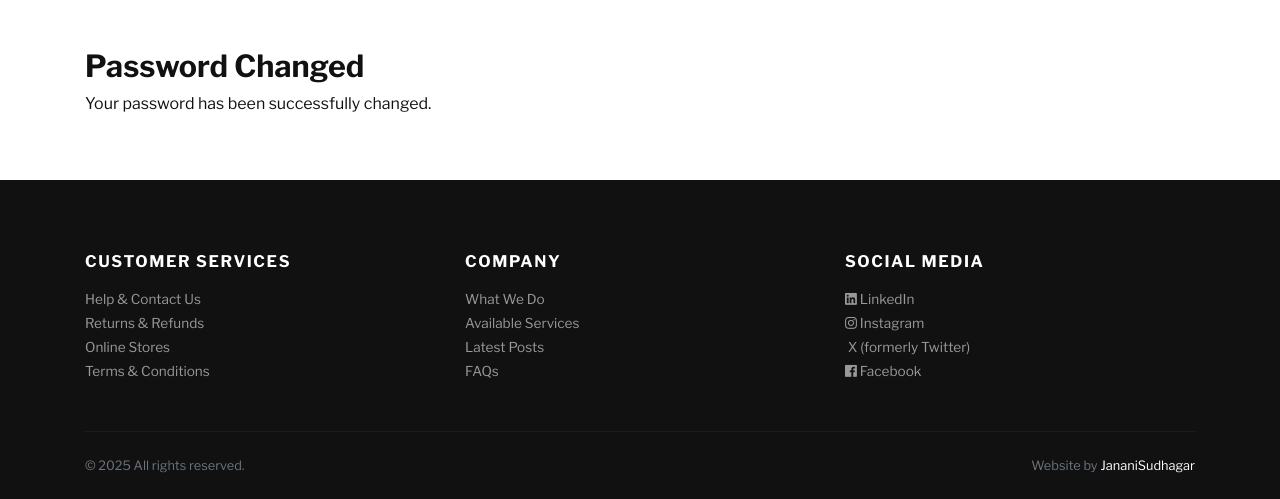
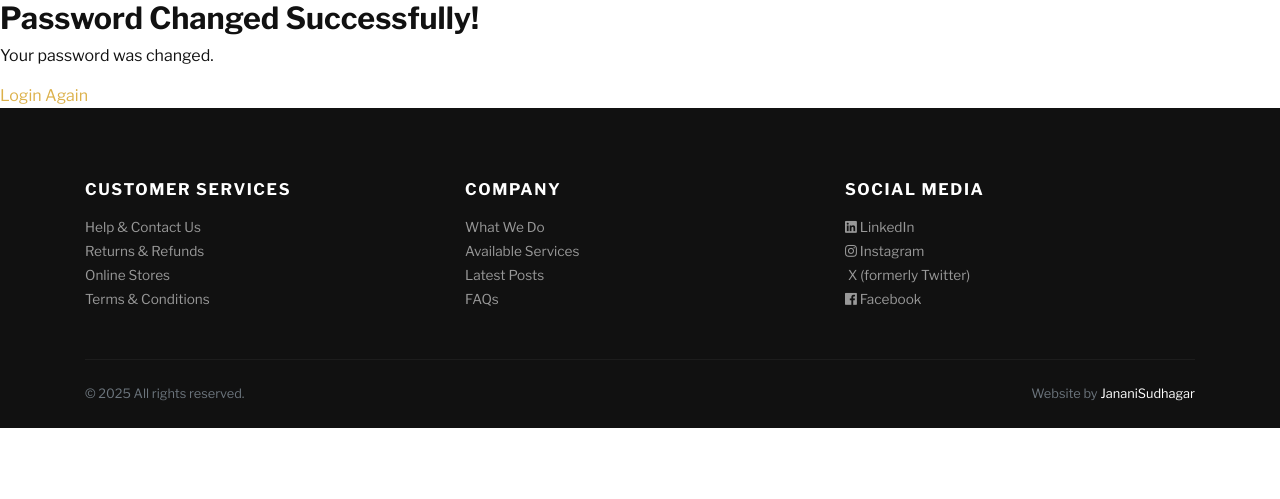
Before and after one commit to saijanu288/My-JewelryShop-Django-Project-2025, a Django app: template templates/account/password_change_done.html in a window 1280 px wide. Shown: the part 71-570 px from the top of the page. Run offline with Django 3.2, Linux system fonts and the light colour scheme; the template is opened without the code that fills it, so the values that code supplies are empty; some libraries are stand-ins or nearby versions; some web fonts are replaced.

Commit message:
Update password_change_done.html

```diff
--- a/templates/account/password_change_done.html
+++ b/templates/account/password_change_done.html
@@ -1,7 +1,6 @@
-{% extends 'base.html' %}
+{% extends "base.html" %}
 {% block content %}
-<div class="container py-5">
-    <h2>Password Changed</h2>
-    <p>Your password has been successfully changed.</p>
-</div>
+<h2>Password Changed Successfully!</h2>
+<p>Your password was changed.</p>
+<a href="{% url 'login' %}">Login Again</a>
 {% endblock %}
```
